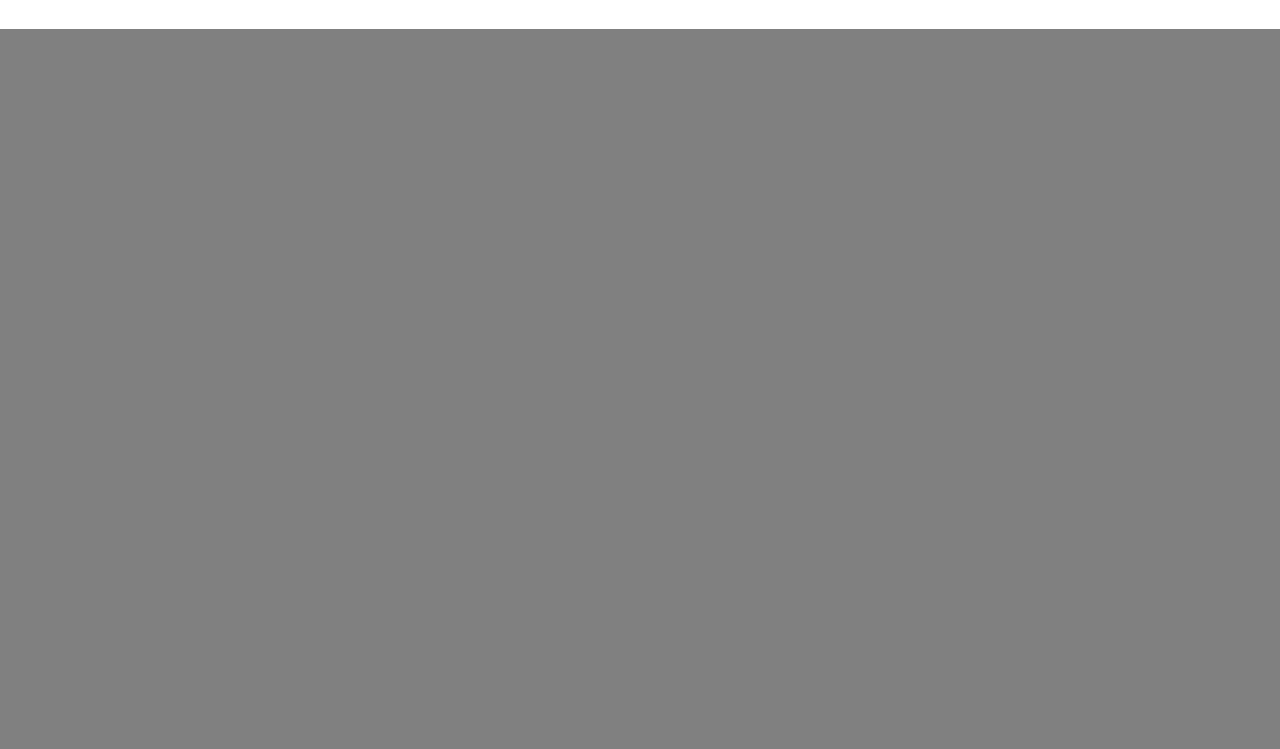
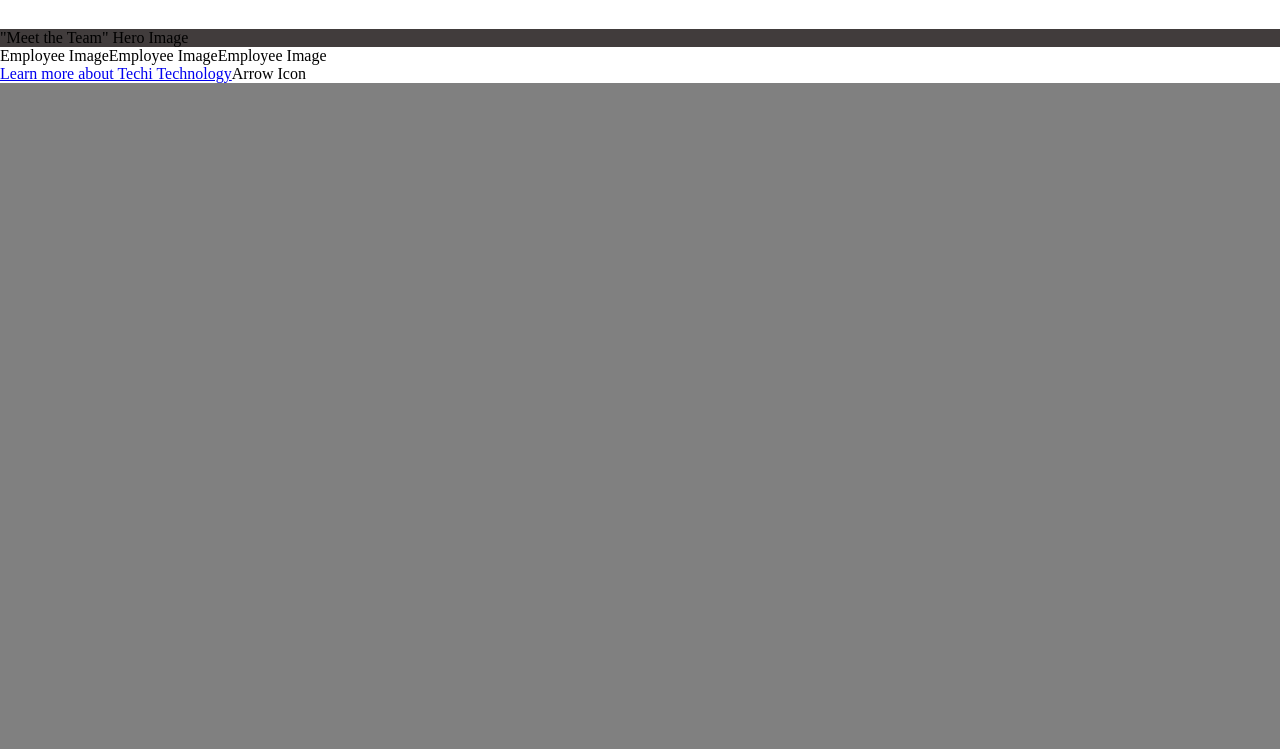
Before and after one commit to Jytang10/techi-home-page, a plain HTML site: page index.html in a window 1280 px wide. Shown: the part 51-800 px from the top of the page. Drawn offline with Linux system fonts and the light colour scheme.

Commit message:
Setup main employee section

```diff
--- a/index.html
+++ b/index.html
@@ -28,7 +28,20 @@
 
     <main>
       <section>
-
+        <div class="hero-container">
+          "Meet the Team" Hero Image
+        </div>
+        <div class="employee-display-container">
+          <div class="employee-images">
+            <div>Employee Image</div>
+            <div>Employee Image</div>
+            <div>Employee Image</div>
+          </div>
+          <div class="cta">
+            <a href="#" class="cta-text">Learn more about Techi Technology</a>
+            <div>Arrow Icon</div>
+          </div>
+        </div>
       </section>
       <aside>
 
--- a/style.css
+++ b/style.css
@@ -39,3 +39,16 @@ nav ul {
 nav ul li {
   list-style: none;
 }
+
+.hero-container {
+  background: rgb(65, 60, 60);
+}
+
+.employee-images,
+.cta {
+  display: flex;
+}
+
+.employee-display-container {
+  background: white;
+}
```
